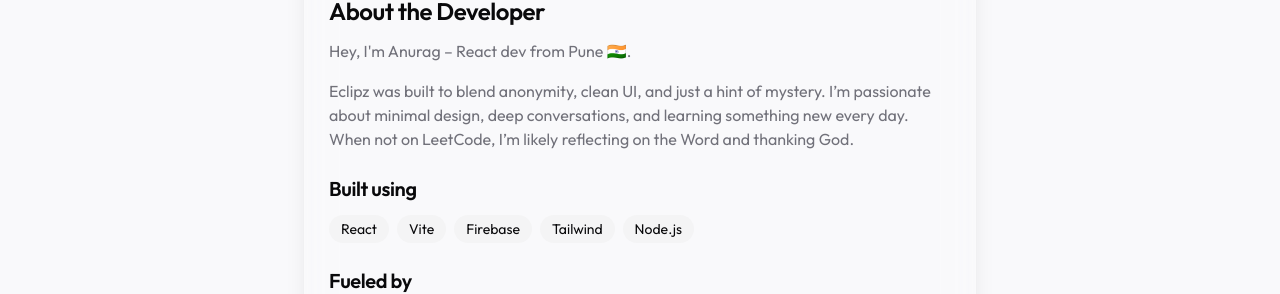
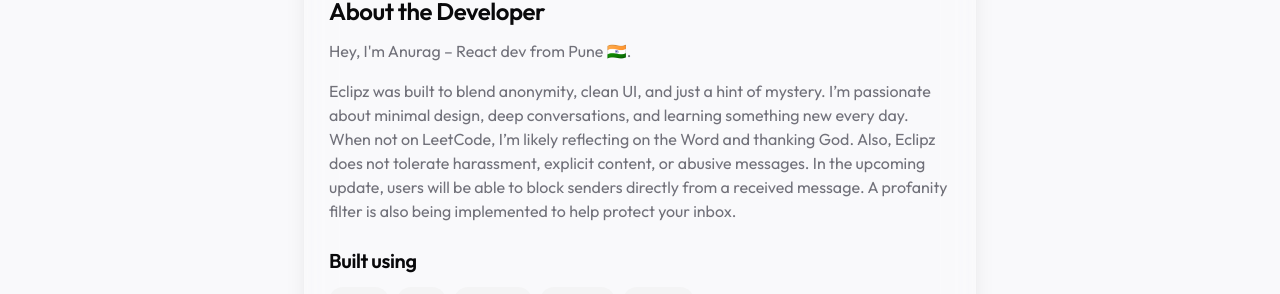
Before and after one commit to anuragbhonsle/eclipz, a React (Vite) app: page /about in a window 1280 px wide. Shown: the part 210-504 px from the top of the page. Built offline with nearby package versions, Linux system fonts and the light colour scheme; no server answers.

Commit message:
About section Updated

```diff
--- a/src/pages/About.tsx
+++ b/src/pages/About.tsx
@@ -22,6 +22,10 @@ const About = () => {
                 of mystery. I’m passionate about minimal design, deep
                 conversations, and learning something new every day. When not on
                 LeetCode, I’m likely reflecting on the Word and thanking God.
+                Also, Eclipz does not tolerate harassment, explicit content, or
+                abusive messages. In the upcoming update, users will be able to
+                block senders directly from a received message. A profanity
+                filter is also being implemented to help protect your inbox.
               </p>
             </div>
 
```
